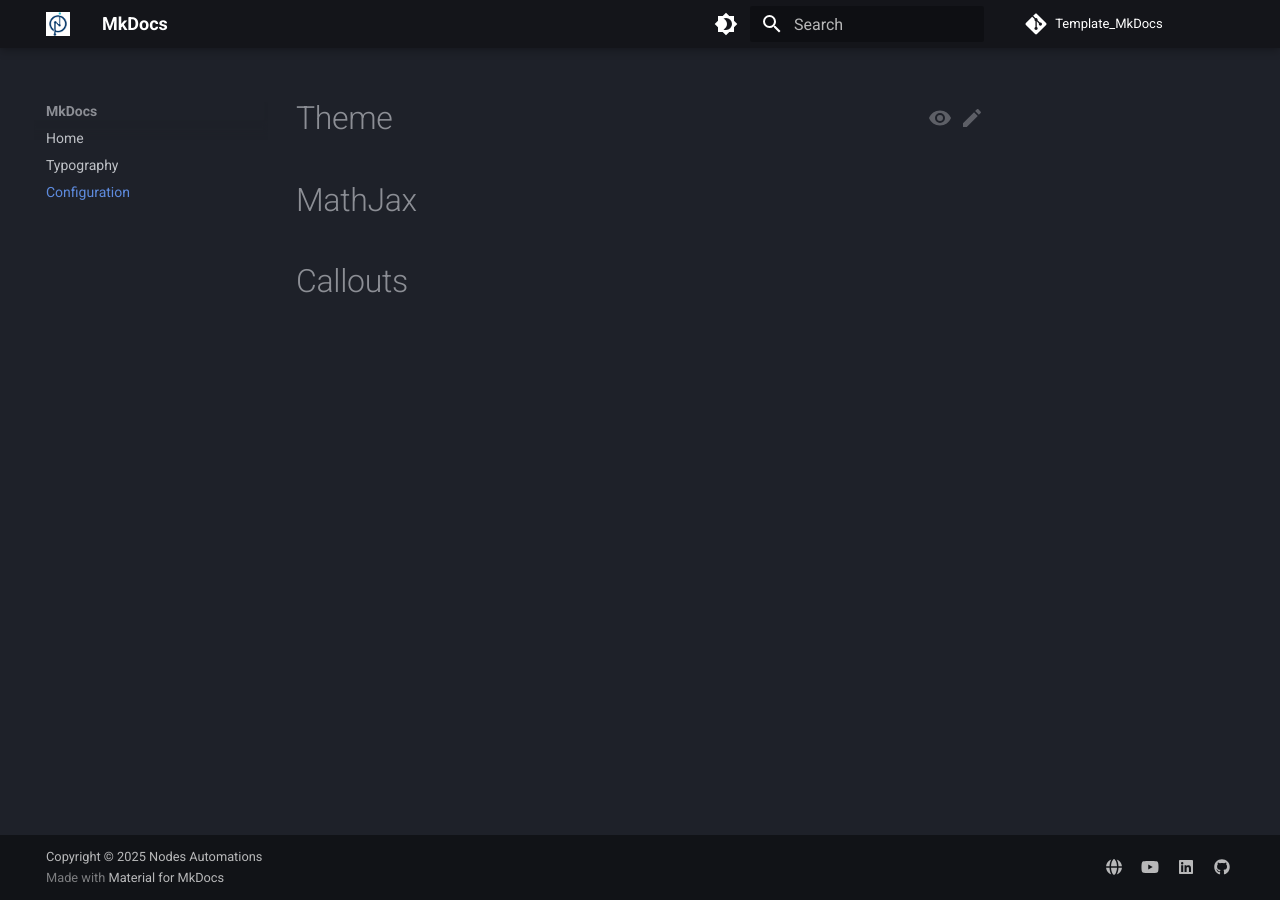
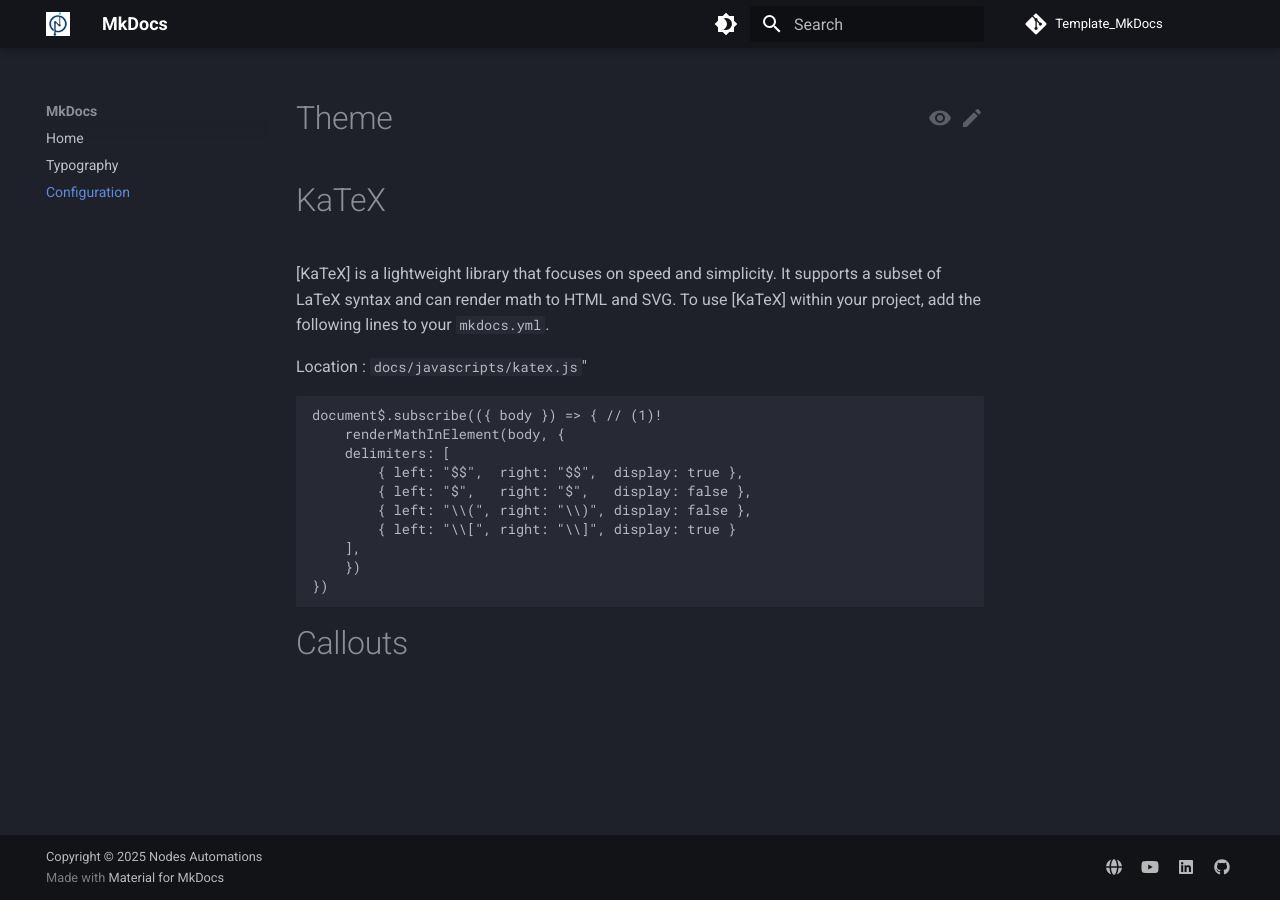
Before and after one commit to NodesAutomations/Template_MkDocs, an MkDocs documentation site: the page built from docs/Configuration.md, in a window 1280 px wide. Built offline with MkDocs 1.6.1 and Material for MkDocs 9.7.7, drawn with Linux system fonts in a browser that asks for light colours; comment, search, counter and statistics services are not loaded.

Commit message:
Katex support added

````diff
--- a/docs/Configuration.md
+++ b/docs/Configuration.md
@@ -1,5 +1,23 @@
 # Theme
 
-# MathJax
+# KaTeX
+
+[KaTeX] is a lightweight library that focuses on speed and simplicity. It
+supports a subset of LaTeX syntax and can render math to HTML and SVG. To use
+[KaTeX] within your project, add the following lines to your `mkdocs.yml`.
+
+Location :  `docs/javascripts/katex.js`"
+``` js
+document$.subscribe(({ body }) => { // (1)!
+    renderMathInElement(body, {
+    delimiters: [
+        { left: "$$",  right: "$$",  display: true },
+        { left: "$",   right: "$",   display: false },
+        { left: "\\(", right: "\\)", display: false },
+        { left: "\\[", right: "\\]", display: true }
+    ],
+    })
+})
+```
 
 # Callouts
````
Also changed, not shown: docs/Typography.md (+1 -1 lines), docs/javascripts/katex.js (added, +10 -0 lines).
